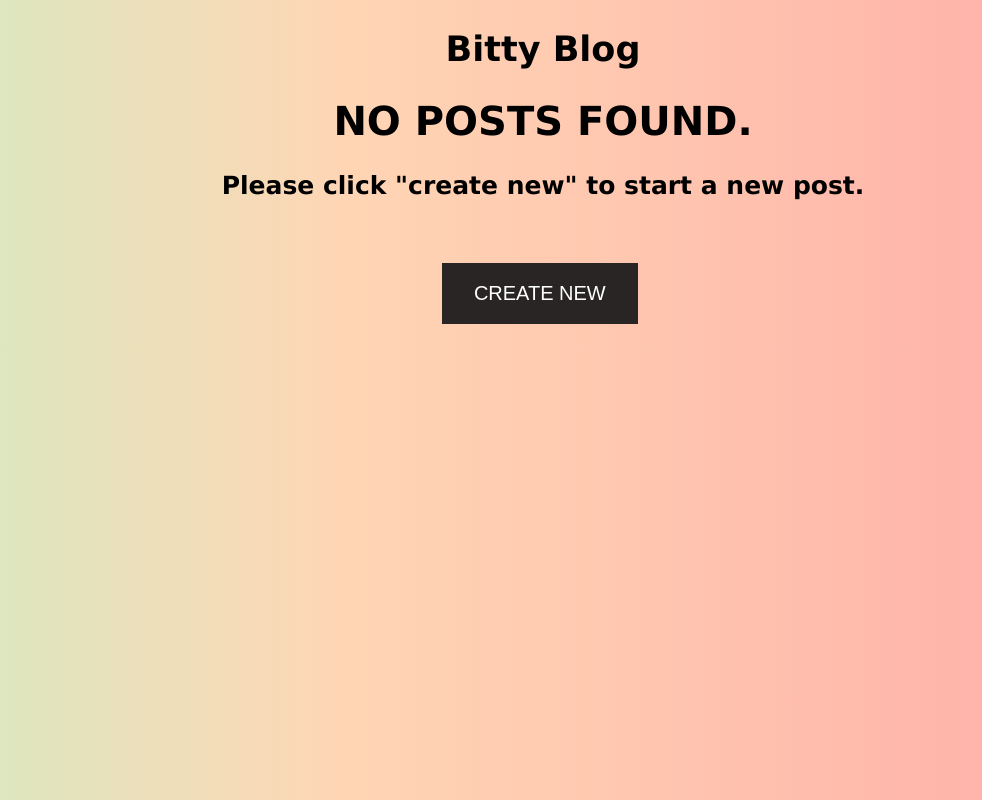
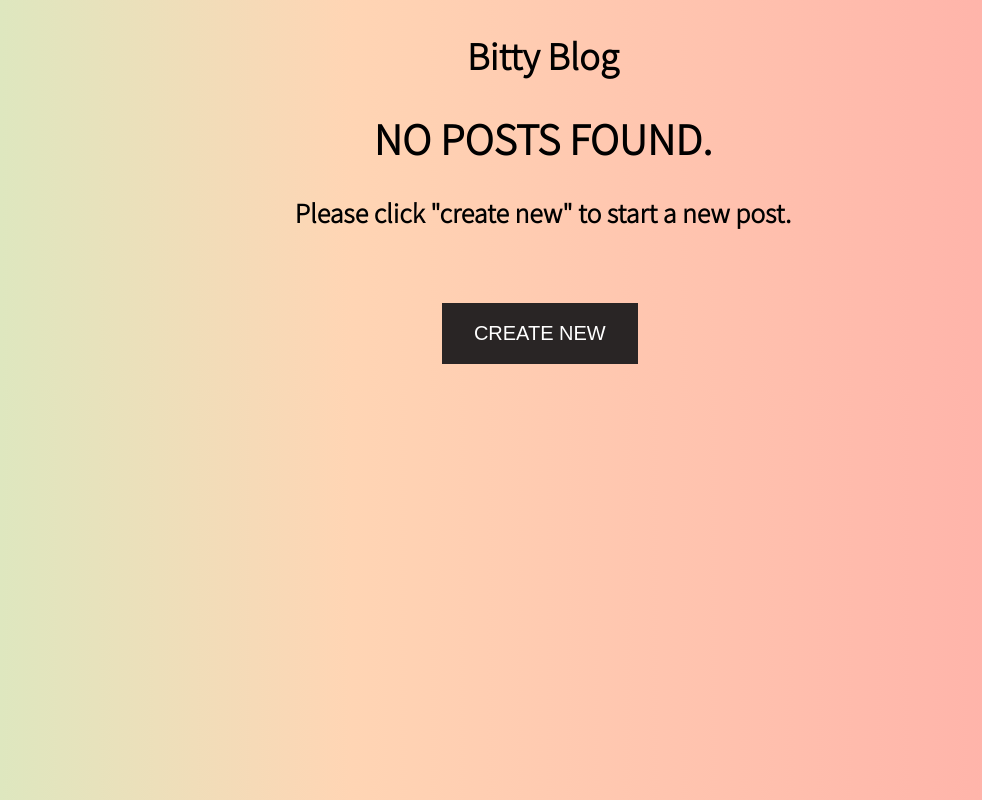
Before and after one commit to CMFuertes/bitty-blog, a React (Create React App) app: page / in a window 1280 px wide. Shown: the whole page, without its empty margins (97-1079 px from the left). Built offline with nearby package versions, Linux system fonts and the light colour scheme.

Commit message:
changed page title and font family

```diff
--- a/public/index.html
+++ b/public/index.html
@@ -24,7 +24,9 @@
       work correctly both with client-side routing and a non-root public URL.
       Learn how to configure a non-root public URL by running `npm run build`.
     -->
-    <title>React App</title>
+    <link rel="preconnect" href="https://fonts.gstatic.com">
+<link href="https://fonts.googleapis.com/css2?family=Noto+Sans+TC:wght@300&display=swap" rel="stylesheet">
+    <title>Bitty Blog</title>
   </head>
   <body>
     <noscript>You need to enable JavaScript to run this app.</noscript>
--- a/src/style.css
+++ b/src/style.css
@@ -1,6 +1,6 @@
 body {background: rgb(213,236,194);
 background: linear-gradient(90deg, rgba(213,236,194,1) 0%, rgba(255,213,180,1) 35%, rgba(255,170,167,1) 100%);
-font-family: Verdana, sans-serif;
+font-family: 'Noto Sans TC', sans-serif;
 }
 h1 {
     text-transform: uppercase;
@@ -27,7 +27,7 @@
     border: none;
   }
 .button:hover {
-    background-color: pink;
+    background-color: #b66360;
     color: white;
 }
 .button-wrapper {
```
